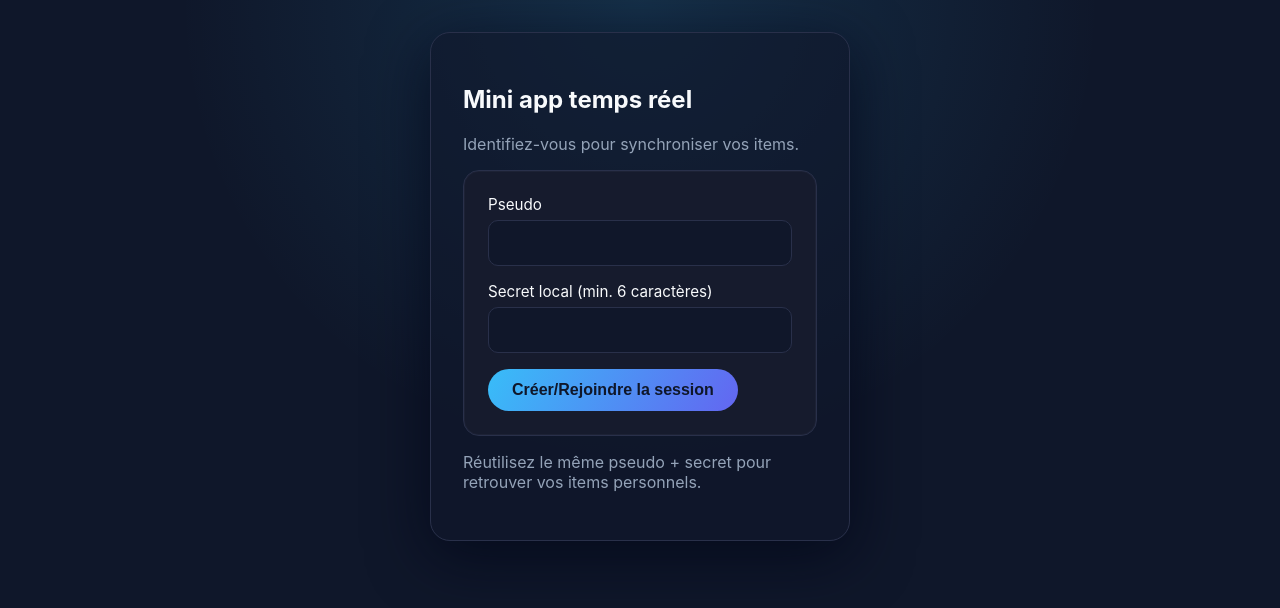
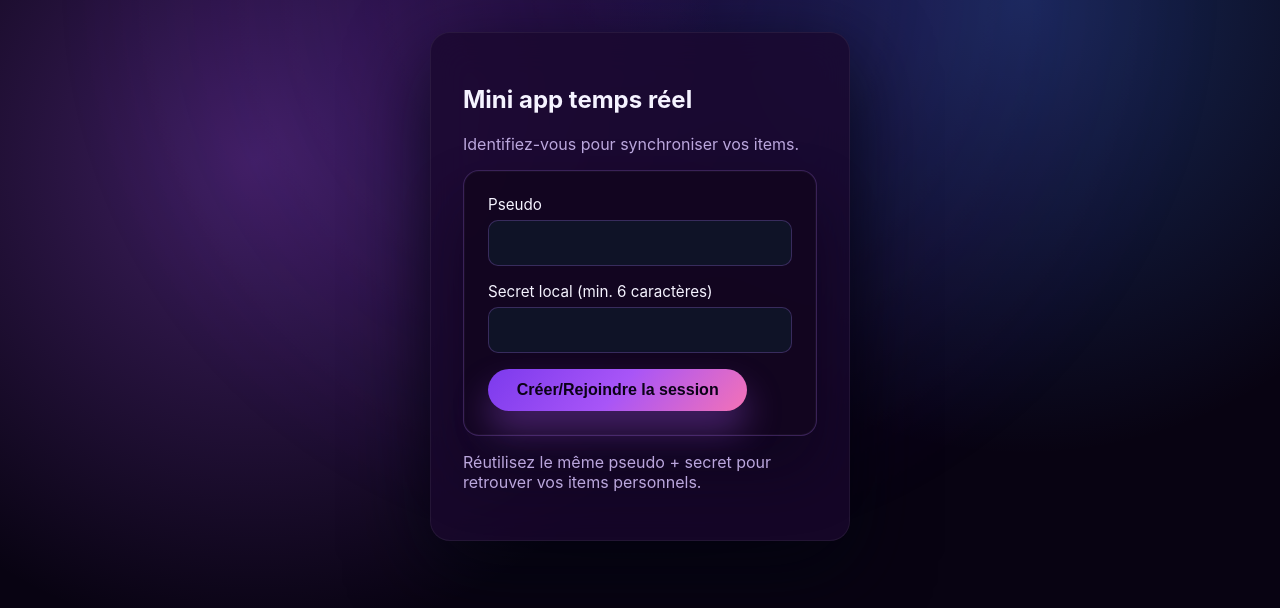
Before and after one commit to Ezyrone/TP-Final-2, a website: page public/index.html in a window 1280 px wide. Drawn offline with Linux system fonts and the light colour scheme.

Commit message:
style: Add style

```diff
--- a/public/styles.css
+++ b/public/styles.css
@@ -1,14 +1,17 @@
 :root {
-  color-scheme: light dark;
-  --bg: #0f172a;
-  --panel: #1e2338;
-  --card: #161b2d;
-  --border: #29304a;
-  --text: #f8fafc;
-  --muted: #94a3b8;
-  --primary: #38bdf8;
+  color-scheme: dark;
+  --bg: #080312;
+  --panel: rgba(26, 8, 46, 0.8);
+  --card: rgba(18, 6, 32, 0.9);
+  --border: rgba(180, 121, 255, 0.25);
+  --text: #f5f3ff;
+  --muted: #bba7dd;
+  --primary: #a855f7;
+  --primary-strong: #c084fc;
+  --accent: rgba(168, 85, 247, 0.35);
   --danger: #fb7185;
   font-family: 'Inter', system-ui, -apple-system, BlinkMacSystemFont, 'Segoe UI', sans-serif;
+  scroll-behavior: smooth;
 }
 
 * {
@@ -17,10 +20,21 @@
 
 body {
   margin: 0;
-  background: radial-gradient(circle at top, rgba(56, 189, 248, 0.15), transparent 45%),
-    var(--bg);
+  background: radial-gradient(circle at 20% 20%, rgba(168, 85, 247, 0.35), transparent 40%),
+    radial-gradient(circle at 80% 0%, rgba(59, 130, 246, 0.3), transparent 35%), var(--bg);
   color: var(--text);
   min-height: 100vh;
+  overflow-x: hidden;
+}
+
+body::before {
+  content: '';
+  position: fixed;
+  inset: 0;
+  background: radial-gradient(circle at 50% 0%, rgba(109, 40, 217, 0.3), transparent 55%);
+  opacity: 0.5;
+  pointer-events: none;
+  animation: pulseGlow 12s ease-in-out infinite;
 }
 
 .page {
@@ -33,12 +47,14 @@ body {
 }
 
 .panel {
-  background: rgba(15, 23, 42, 0.6);
-  border: 1px solid var(--border);
+  background: var(--panel);
+  border: 1px solid rgba(255, 255, 255, 0.06);
   border-radius: 20px;
   padding: 2rem;
   width: min(900px, 100%);
-  box-shadow: 0 15px 60px rgba(2, 6, 23, 0.7);
+  box-shadow: 0 25px 80px rgba(3, 5, 15, 0.8);
+  backdrop-filter: blur(18px);
+  animation: floatIn 0.6s ease backwards;
 }
 
 .auth-panel {
@@ -65,7 +81,15 @@ body {
   border: 1px solid var(--border);
   border-radius: 16px;
   padding: 1.5rem;
-  box-shadow: inset 0 0 0 1px rgba(148, 163, 184, 0.05);
+  box-shadow: inset 0 0 0 1px rgba(255, 255, 255, 0.03), 0 35px 60px rgba(8, 5, 20, 0.45);
+  transition: transform 0.25s ease, border-color 0.25s ease, box-shadow 0.25s ease;
+  animation: fadeRise 0.5s ease backwards;
+}
+
+.card:hover {
+  transform: translateY(-4px);
+  border-color: rgba(168, 85, 247, 0.4);
+  box-shadow: 0 45px 80px rgba(8, 5, 20, 0.55);
 }
 
 .panel-subtitle,
@@ -94,15 +118,22 @@ button {
   cursor: pointer;
   border: none;
   border-radius: 999px;
-  padding: 0.75rem 1.5rem;
+  padding: 0.75rem 1.8rem;
   font-size: 1rem;
+  transition: transform 0.2s ease, box-shadow 0.2s ease, background 0.2s ease;
+  will-change: transform;
 }
 
 .primary-btn {
-  background: linear-gradient(120deg, #38bdf8, #6366f1);
-  color: #0f172a;
+  background: linear-gradient(130deg, #7c3aed, #a855f7, #f472b6);
+  color: #0b0217;
   font-weight: 600;
-  transition: transform 0.15s ease;
+  box-shadow: 0 20px 35px rgba(168, 85, 247, 0.35);
+}
+
+.primary-btn:hover {
+  transform: translateY(-2px) scale(1.01);
+  box-shadow: 0 25px 45px rgba(236, 72, 153, 0.4);
 }
 
 .primary-btn:active {
@@ -110,16 +141,20 @@ button {
 }
 
 .ghost-btn {
-  background: transparent;
+  background: rgba(255, 255, 255, 0.02);
   color: var(--muted);
   border: 1px solid transparent;
-  padding: 0.35rem 0.9rem;
+  padding: 0.45rem 1rem;
   font-size: 0.85rem;
+  border-radius: 12px;
+  transition: border-color 0.2s ease, color 0.2s ease, background 0.2s ease, transform 0.2s ease;
 }
 
 .ghost-btn:hover {
   color: var(--text);
-  border-color: rgba(148, 163, 184, 0.3);
+  border-color: rgba(255, 255, 255, 0.25);
+  background: rgba(168, 85, 247, 0.08);
+  transform: translateY(-1px);
 }
 
 .ghost-btn.danger {
@@ -152,9 +187,10 @@ button {
 }
 
 .status-dot.online {
-  background: rgba(74, 222, 128, 0.15);
+  background: rgba(16, 185, 129, 0.18);
   color: #4ade80;
-  border-color: rgba(74, 222, 128, 0.3);
+  border-color: rgba(16, 185, 129, 0.4);
+  box-shadow: 0 0 12px rgba(16, 185, 129, 0.4);
 }
 
 .status-dot.offline {
@@ -200,7 +236,8 @@ button {
   align-items: center;
   gap: 1rem;
   padding: 0.85rem 0.5rem;
-  border-bottom: 1px solid rgba(148, 163, 184, 0.2);
+  border-bottom: 1px solid rgba(255, 255, 255, 0.08);
+  animation: fadeUp 0.35s ease both;
 }
 
 .item:last-child {
@@ -242,11 +279,57 @@ button {
 .logs-list li {
   font-size: 0.85rem;
   color: var(--muted);
-  border-bottom: 1px solid rgba(148, 163, 184, 0.15);
+  border-bottom: 1px solid rgba(255, 255, 255, 0.08);
   padding-bottom: 0.5rem;
+  animation: fadeRise 0.35s ease both;
 }
 
 .users-list li:last-child,
 .logs-list li:last-child {
   border-bottom: none;
 }
+
+@keyframes pulseGlow {
+  0%,
+  100% {
+    opacity: 0.4;
+    transform: scale(1);
+  }
+  50% {
+    opacity: 0.65;
+    transform: scale(1.05);
+  }
+}
+
+@keyframes floatIn {
+  0% {
+    opacity: 0;
+    transform: translateY(35px) scale(0.98);
+  }
+  100% {
+    opacity: 1;
+    transform: translateY(0) scale(1);
+  }
+}
+
+@keyframes fadeRise {
+  from {
+    opacity: 0;
+    transform: translateY(15px);
+  }
+  to {
+    opacity: 1;
+    transform: translateY(0);
+  }
+}
+
+@keyframes fadeUp {
+  from {
+    opacity: 0;
+    transform: translateY(10px);
+  }
+  to {
+    opacity: 1;
+    transform: translateY(0);
+  }
+}
```
